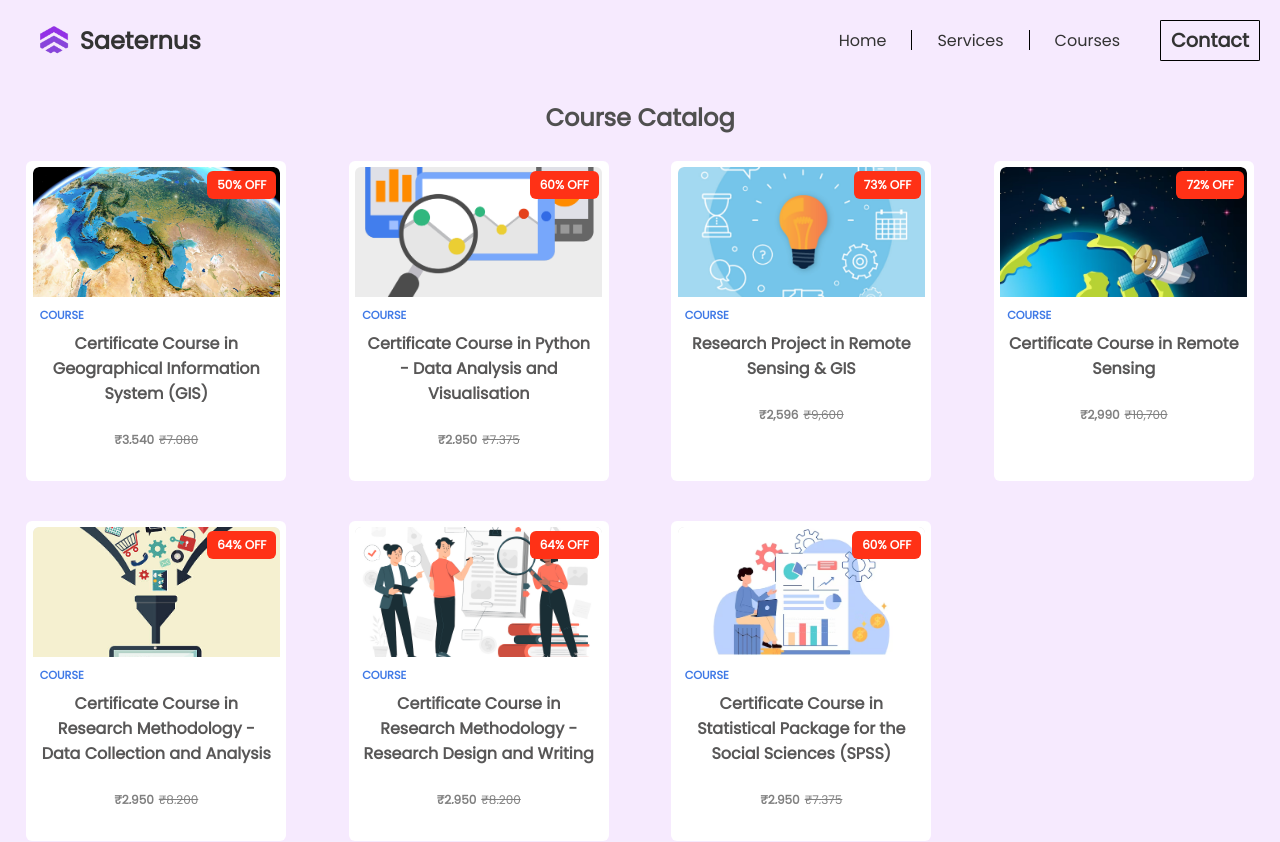
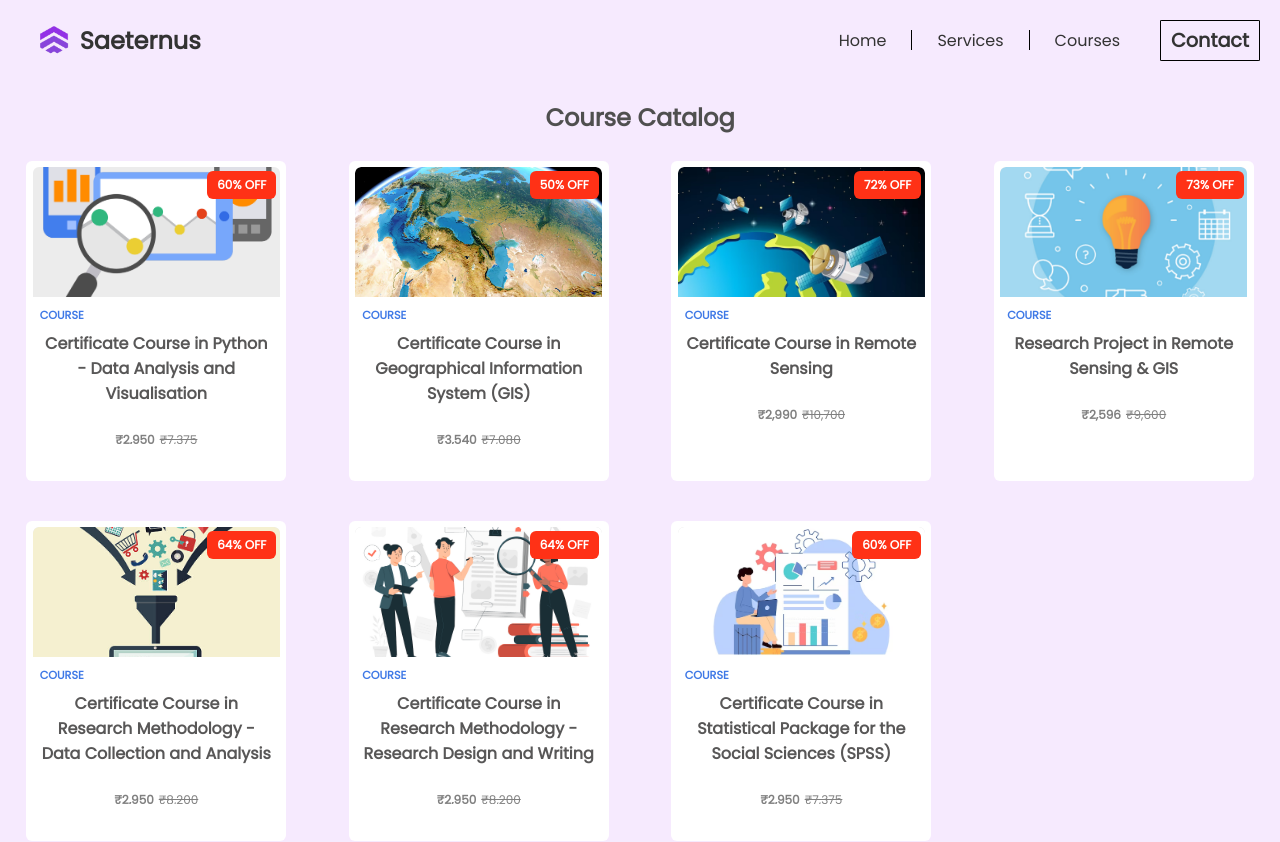
Before and after one commit to saeternus/saeternus.github.io, a React (Create React App) app: page /courses in a window 1280 px wide. Shown: the top 842 px of the page. Built offline with nearby package versions, Linux system fonts and the light colour scheme.

Commit message:
Added order in Course Catalog

```diff
--- a/src/AllCourses/gis.js
+++ b/src/AllCourses/gis.js
@@ -2,6 +2,7 @@ const gis = {
     title: 'GIS Certification',
     pageTitle: 'GIS Certificate Program',
     slug: 'gis',
+    order: 2,
     startdate: 'February 2, 2024',
     header: 'Certificate Course in Geographical Information System (GIS)',
     description: 'Emerging technologies such as GIS (Geographic Information System) and RS (Remote Sensing) are instrumental in addressing intricate global challenges and impacting various aspects of life. In this context, the role of a Geospatial expert is gaining significance in the decision-making process. Acquiring practical knowledge is essential to comprehensively grasp the underlying concepts and unlock the potential for innovative applications of these technologies across diverse domains.',
--- a/src/AllCourses/python-data-analysis-visualisation.js
+++ b/src/AllCourses/python-data-analysis-visualisation.js
@@ -2,6 +2,7 @@ const dav = {
     title: 'Python Data Analysis Certification',
     pageTitle:  'Python Data Analysis Certification',
     slug: 'python-data-analysis-visualisation',
+    order: 1,
     startdate: 'February 25, 2024',
     header: 'Certificate Course in Python - Data Analysis and Visualisation',
     description: "Unlock the power of Python for data analysis and visualization in this comprehensive course. From mastering fundamental Python concepts to handling datasets and conducting exploratory data analysis, you'll gain the skills to visualize data effectively. Explore a variety of plots, charts, and statistical techniques, and even delve into geospatial data visualization. Elevate your proficiency in Python and transform raw data into meaningful insights. Join us on this engaging journey of learning and acquire the expertise needed for impactful data-driven decision-making.",
--- a/src/AllCourses/remote-sensing-gis-project.js
+++ b/src/AllCourses/remote-sensing-gis-project.js
@@ -2,6 +2,7 @@ const remoteGis = {
     title: 'Remote Sensing & GIS Project',
     pageTitle: 'Remote Sensing and GIS Research Project',
     slug: 'remote-sensing-gis-project',
+    order: 4,
     startdate: 'whenever you\'re ready!',
     header: 'Research Project in Remote Sensing & GIS',
     description: "Join us to work on your very own research project or pick from one of our ideas that aligns with your interests. This will involve working with our experts to apply your Remote Sensing and GIS skills to real world case studies. In the end, you get an opportunity to publish a research paper!",
--- a/src/AllCourses/remote-sensing.js
+++ b/src/AllCourses/remote-sensing.js
@@ -2,6 +2,7 @@ const remote = {
     title: 'Remote Sensing Certification',
     pageTitle: 'Remote Sensing Course',
     slug: 'remote-sensing',
+    order: 3,
     startdate: 'soon!',
     header: 'Certificate Course in Remote Sensing',
     description: "The Certificate Course in Remote Sensing offers a comprehensive training program, covering essential principles of remote sensing and hands-on experience with relevant software. This course provides practical skills in image processing, classification, and spatial modeling, enabling participants to harness the power of remote sensing data for environmental monitoring, resource management, and GIS applications. ",
--- a/src/AllCourses/research-methodology-data-collection-and-analysis.js
+++ b/src/AllCourses/research-methodology-data-collection-and-analysis.js
@@ -2,6 +2,7 @@ const rmda = {
     title: 'Research Methodology Data Collection and Analysis',
     pageTitle: 'Research Methodology Course',
     slug: 'research-methodology-data-collection-and-analysis',
+    order: 5,
     startdate: 'March 16, 2024',
     header: 'Certificate Course in Research Methodology - Data Collection and Analysis',
     description: "Join us to master the intricacies of data collection and analysis in research. Explore the qualities of a researcher, delve into sampling techniques, and design effective questionnaires. Get hands-on with data preprocessing, Python-based exploratory data analysis, and visualization. This course is tailored for students eager to enhance their skills in collecting, processing, and analyzing data for impactful research.",
--- a/src/AllCourses/research-methodology-research-design-and-writing.js
+++ b/src/AllCourses/research-methodology-research-design-and-writing.js
@@ -2,6 +2,7 @@ const rmdw = {
     title: 'Research Methodology - Research Design and Writing',
     pageTitle: 'Research Methodology',
     slug: 'research-methodology-research-design-and-writing',
+    order: 6,
     startdate: 'soon!',
     header: 'Certificate Course in Research Methodology - Research Design and Writing',
     description: "Embark on a transformative journey into the realm of research methodology. From laying the groundwork with fundamentals and diverse methodologies to navigating the intricacies of formulating hypotheses and writing impactful papers, each class unfolds a new chapter. Delve into practical insights, enhance your writing skills, and master the art of effective presentations. Join us to foster your passion for research and equip yourself with the tools needed for scholarly success.",
--- a/src/AllCourses/spss.js
+++ b/src/AllCourses/spss.js
@@ -2,6 +2,7 @@ const spss = {
     title: 'SPSS Certification',
     pageTitle: 'SPSS Course',
     slug: 'spss',
+    order: 7,
     startdate: 'February 25, 2024',
     header: 'Certificate Course in Statistical Package for the Social Sciences (SPSS)',
     description: 'Data analysis is one of the most flourishing fields right now as businesses around the world are trying to make sense of their data. However, there are several data analysis tools available in the market, but SPSS is a suite of software programs that analyses scientific data related to the social sciences. It offers a fast-visual modelling environment that ranges from the smallest to the most complex models. SPSS is designed to accommodate a wide variety of variable data formats, including Excel, CSV, SAS, and Stata data files. The data obtained from SPSS is used for surveys, data mining, market research, etc. SPSS training enables you to master all the essential concepts of SPSS for performing data analysis and statistics through hands-on exposure to industry use cases.',
--- a/src/CourseCatalog.jsx
+++ b/src/CourseCatalog.jsx
@@ -3,7 +3,18 @@ import * as Components from "./components";
 import "./CourseCatalog.css";
 
 const courseFiles = require.context("./AllCourses", false, /\.js$/);
-const courses = courseFiles.keys().map((fileName) => courseFiles(fileName).default);
+
+
+// Assuming each course object has an 'order' property
+const courses = courseFiles.keys().map((fileName) => {
+  const courseModule = courseFiles(fileName).default;
+  // Extract the 'order' from the courseModule or set default to 0 if it doesn't exist
+  const order = courseModule.order || 0;
+  return { ...courseModule, order };
+});
+
+// Sort the courses array based on the 'order' property
+courses.sort((a, b) => a.order - b.order);
 
 function CourseCatalog() {
   return (
@@ -20,6 +31,7 @@ function CourseCatalog() {
             price={course.price}
             mrp={`${course.originalPrice}`}
             offer={`${course.discount}`}
+            order={course.order}
           />
         ))}
       </div>
--- a/src/CourseLoader.js
+++ b/src/CourseLoader.js
@@ -5,15 +5,12 @@ import CoursePage from './CoursePage';
 function CourseLoader() {
     const { slug } = useParams();
 
-    // Initialize CourseComponent as a state
     const [CourseComponent, setCourseComponent] = React.useState(null);
 
     React.useEffect(() => {
       try {
-        // Dynamically import the course component
         const importComponent = async () => {
           const module = await import(`./AllCourses/${slug}.js`);
-          // Set the CourseComponent state with the default export of the module
           setCourseComponent(module.default);
         };
         importComponent();
@@ -25,7 +22,6 @@ function CourseLoader() {
     return (
       <div>
         <Suspense fallback={<div>Loading...</div>}>
-          {/* Render the CoursePage when CourseComponent is not null */}
           {CourseComponent && <CoursePage course={CourseComponent} />}
         </Suspense>
       </div>
--- a/src/components/courses/CourseCard.jsx
+++ b/src/components/courses/CourseCard.jsx
@@ -4,8 +4,7 @@ import { useRef } from "react";
 import "./CourseCard.css";
 import { Link } from "react-router-dom";
 
-function CourseCard({ img, category, heading, link, price,mrp, offer }) {
-  const imagePath = `../../assets/${img}`;
+function CourseCard({ img, category, heading, link, price,mrp, offer, order }) {
   const mrpValue = parseFloat(mrp.replace("₹", "").replace(/,/g, ""));
   const offerValue = parseFloat(offer.replace("₹", "").replace(/,/g, ""));
   const headingRef = useRef(null);
```
Lines whose indentation alone changed are shown as unchanged.
